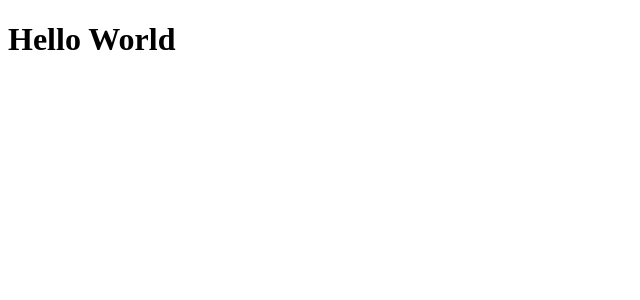
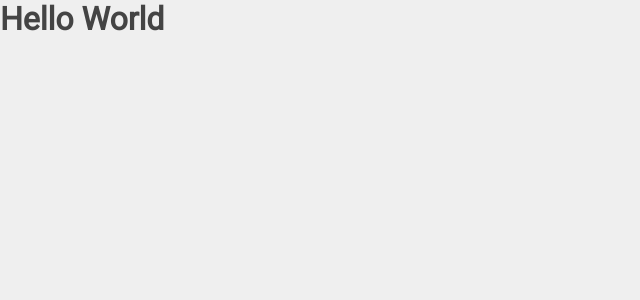
Before and after one commit to 90lucasgabriel/login-custom-hooks, a React (Create React App) app: page / in a window 1280 px wide. Shown: the top 300 px of the page, without its empty margins (0-640 px from the left). Built offline with nearby package versions, Linux system fonts and the light colour scheme.

Commit message:
02 - New: Global style;

```diff
--- a/public/index.html
+++ b/public/index.html
@@ -3,8 +3,8 @@
   <head>
     <meta charset="utf-8" />
     <meta name="viewport" content="width=device-width, initial-scale=1" />
-    <meta name="theme-color" content="#FF9000" />
-    <link href="https://fonts.googleapis.com/css2?family=Roboto+Slab:wght@400;500&display=swap" rel="stylesheet">
+    <meta name="theme-color" content="#0079b2" />
+    <link href="https://fonts.googleapis.com/css2?family=Roboto:wght@100;400&display=swap" rel="stylesheet">
     <title>Login and Hooks</title>
   </head>
   <body>
--- a/src/App.tsx
+++ b/src/App.tsx
@@ -1,7 +1,14 @@
 import React from 'react';
+import GlobalStyle from './styles/global';
 
 const App: React.FC = () => {
-  return <h1>Hello World</h1>;
+  return (
+    <>
+      <h1>Hello World</h1>
+
+      <GlobalStyle />
+    </>
+  );
 };
 
 export default App;
--- /dev/null
+++ b/src/styles/global.ts
@@ -0,0 +1,29 @@
+import { createGlobalStyle } from 'styled-components';
+
+export default createGlobalStyle`
+  * {
+    margin: 0;
+    padding: 0;
+    box-sizing: border-box;
+    outline: 0;
+  }
+
+  body{
+    background: #EFEFEF;
+    color: #444;
+    -webkit-font-smoothing: antialiased;
+  }
+
+  body, input, button {
+    font-family: 'Roboto', serif;
+    font-size: 16px;
+  }
+
+  h1, h2, h3, h4, h5, h6, strong {
+    font-weight: 400,
+  }
+
+  button {
+    cursor: pointer;
+  }
+`;
```
Also changed, not shown: 1 other file (tests, documents, lock files or other folders).
